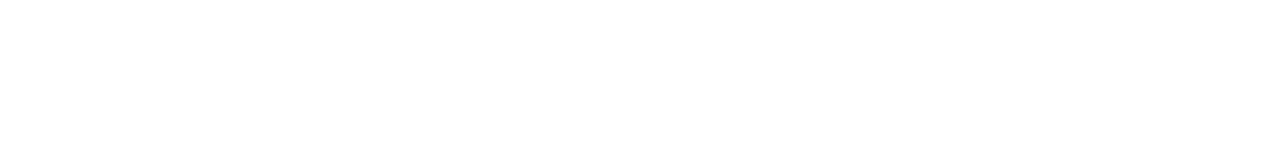
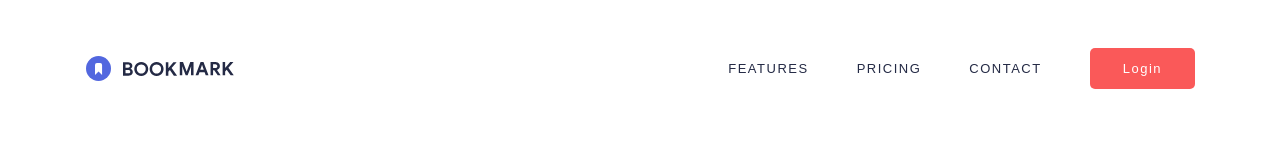
Before and after one commit to RuzievAsilbek/Bookmark, a plain HTML site: page index.html in a window 1280 px wide. Drawn offline with Linux system fonts and the light colour scheme; a web font is replaced by a local one.

Commit message:
Add site header style

```diff
--- a/css/style.css
+++ b/css/style.css
@@ -126,6 +126,7 @@ select:-webkit-autofill:focus {
 .main-content {
   flex-grow: 1;
 }
+
 /* BUTTON */
 .button {
   display: inline-block;
@@ -190,6 +191,7 @@ select:-webkit-autofill:focus {
   letter-spacing: 1.5px;
   padding: 10px 31px;
 }
+
 /* LOGO */
 .logo {
   display: block;
@@ -210,3 +212,55 @@ select:-webkit-autofill:focus {
   object-fit: contain;
   text-decoration: none;
 }
+
+/* SITENAV */
+
+.sitenav {
+  font-size: 13px;
+  line-height: 17px;
+  letter-spacing: 1.5px;
+  text-transform: uppercase;
+}
+
+.sitenav__list {
+  display: flex;
+  margin: 0;
+  padding: 0;
+  list-style: none;
+}
+
+.sitenav__item:not(:last-child) {
+  margin-right: 48px;
+}
+
+.sitenav__link {
+  display: block;
+  text-decoration: none;
+  color: var(--text-color);
+}
+
+.sitenav__link:hover {
+  color: var(--red);
+}
+
+.sitenav__link:active {
+  opacity: 0.6;
+}
+
+/* SITE-HEADER */
+.site-header {
+  padding-top: 48px;
+  padding-bottom: 48px;
+}
+.site-header__container {
+  display: flex;
+  align-items: center;
+}
+
+.site-header__logo {
+  margin-right: auto;
+}
+
+.site-header__sitenav {
+  margin-right: 48px;
+}
--- a/index.html
+++ b/index.html
@@ -11,6 +11,31 @@
 </head>
 <body>
 
+  <!-- SITE-HEADER -->
+  <header class="site-header">
+    <div class="site-header__container container">
+      <a class="site-header__logo logo" href="index.html">
+        <img class="logo__img" src="/Img/bookmark-logo.svg" alt="Bookmark logo" width="149" height="25">
+      </a>
+
+      <nav class="site-header__sitenav sitenav">
+        <ul class="sitenav__list">
+          <li class="sitenav__item">
+            <a class="sitenav__link" href="#">Features</a>
+          </li>
+          <li class="sitenav__item">
+            <a class="sitenav__link" href="#">Pricing</a>
+          </li>
+          <li class="sitenav__item">
+            <a class="sitenav__link" href="#">Contact</a>
+          </li>
+        </ul>
+      </nav>
+
+      <a class="button button--site-header button--red" href="#">Login</a>
+    </div>
+  </header>
+
   <script src="js/main.js"></script>
 </body>
 </html>
```
Also changed, not shown: Img/bookmark-logo-white.svg (added), Img/bookmark-logo.svg (added).
